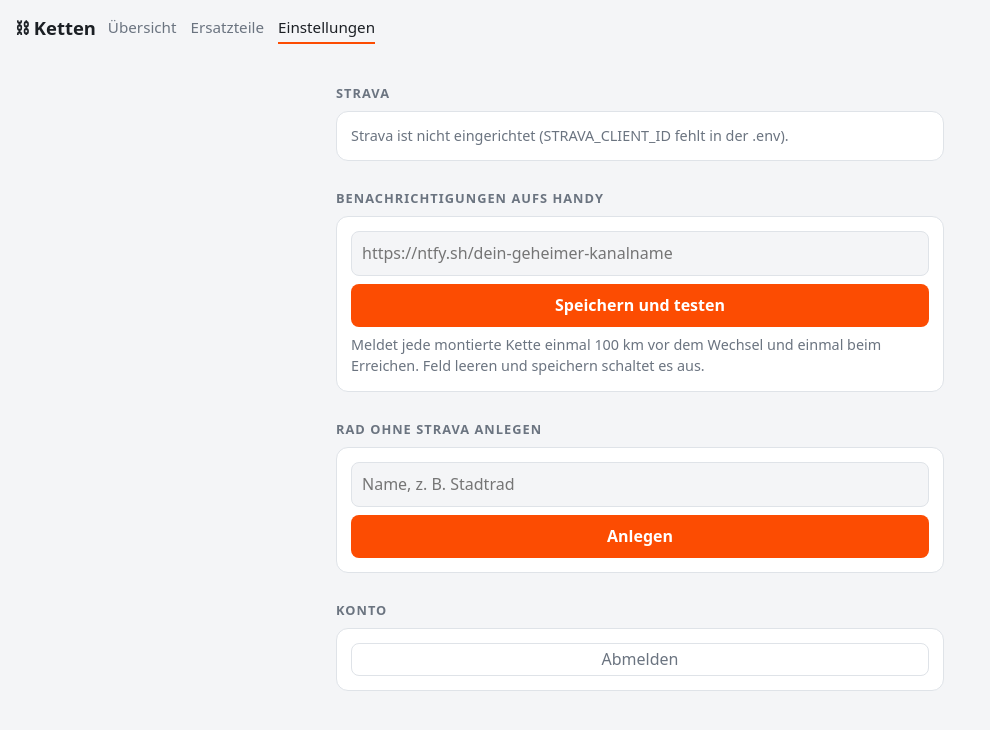
After one commit to Drakner-chio/kettenapp, a Flask app: page /settings in a window 1280 px wide. The commit adds this page. Shown: the top 730 px of the page, without its empty margins (0-990 px from the left). Run offline with Flask 3, Linux system fonts and the light colour scheme; the visitor is signed in with stand-in values (Sample User, id 1); data that the repository does not hold is empty; parts of the project's set-up code (start-up, migrations or seed data) failed here and were passed over.

Commit message:
Add files via upload

```diff
--- a/app.py
+++ b/app.py
@@ -449,7 +449,7 @@ def strava_callback():
         abort(400)
     if "code" not in request.args:
         flash("Strava-Anmeldung abgebrochen")
-        return redirect(url_for("index"))
+        return redirect(url_for("settings"))
     r = requests.post(STRAVA_TOKEN_URL, timeout=20, data={
         "client_id": STRAVA_ID, "client_secret": STRAVA_SECRET,
         "code": request.args["code"], "grant_type": "authorization_code"})
@@ -461,7 +461,7 @@ def strava_callback():
     db.session.commit()
     n = strava_sync(full=True)
     flash(f"Strava verbunden, {n} Fahrten importiert")
-    return redirect(url_for("index"))
+    return redirect(url_for("settings"))
 
 
 @app.post("/strava/sync")
@@ -472,7 +472,7 @@ def strava_sync_now():
     except Exception as e:
         db.session.rollback()
         flash(f"Strava-Abgleich fehlgeschlagen: {e}")
-    return redirect(url_for("index"))
+    return redirect(url_for("settings"))
 
 
 # ---------------------------------------------------------------- Seiten
@@ -621,6 +621,13 @@ def chain_edit(chain_id):
     return redirect(url_for("chain_detail", chain_id=chain.id))
 
 
+@app.get("/settings")
+def settings():
+    t = db.session.get(Token, 1)
+    last = datetime.fromtimestamp(t.last_sync).strftime("%d.%m.%Y %H:%M") if t and t.last_sync else ""
+    return render_template("settings.html", ntfy_url=get_setting("ntfy_url"), last_sync=last)
+
+
 @app.post("/settings/ntfy")
 def settings_ntfy():
     url = form_url("ntfy_url")
@@ -637,7 +644,7 @@ def settings_ntfy():
         except Exception as e:
             db.session.rollback()
             flash(f"Gespeichert, aber die Testnachricht ging nicht raus: {e}")
-    return redirect(url_for("index"))
+    return redirect(url_for("settings"))
 
 
 @app.get("/shop")
--- a/templates/base.html
+++ b/templates/base.html
@@ -67,8 +67,8 @@
   <nav>
     <a href="{{ url_for('index') }}" {% if request.endpoint == 'index' %}class="on"{% endif %}>Übersicht</a>
     <a href="{{ url_for('shop') }}" {% if request.endpoint == 'shop' %}class="on"{% endif %}>Ersatzteile</a>
+    <a href="{{ url_for('settings') }}" {% if request.endpoint == 'settings' %}class="on"{% endif %}>Einstellungen</a>
   </nav>
-  <form method="post" action="{{ url_for('logout') }}"><button class="plain">Abmelden</button></form>
   {% endif %}
 </header>
 <main>
--- /dev/null
+++ b/templates/settings.html
@@ -0,0 +1,39 @@
+{% extends "base.html" %}
+{% block body %}
+<h2>Strava</h2>
+<div class="card">
+  {% if not strava_configured %}
+    <p class="mut" style="margin:0">Strava ist nicht eingerichtet (STRAVA_CLIENT_ID fehlt in der .env).</p>
+  {% elif not strava_connected %}
+    <a class="btn" href="{{ url_for('strava_login') }}">Mit Strava verbinden</a>
+  {% else %}
+    <p class="mut" style="margin:0 0 10px">Verbunden. Abgleich automatisch jede Stunde{% if last_sync %}, zuletzt {{ last_sync }} Uhr (Serverzeit){% endif %}.</p>
+    <form method="post" action="{{ url_for('strava_sync_now') }}" class="stack" style="margin-top:0">
+      <button>Strava jetzt abgleichen</button>
+      <label class="mut"><input type="checkbox" name="full" value="1" style="width:auto"> alle Fahrten neu einlesen</label>
+    </form>
+  {% endif %}
+</div>
+
+<h2>Benachrichtigungen aufs Handy</h2>
+<div class="card">
+  <form method="post" action="{{ url_for('settings_ntfy') }}" class="stack" style="margin-top:0">
+    <input name="ntfy_url" type="url" value="{{ ntfy_url }}" placeholder="https://ntfy.sh/dein-geheimer-kanalname">
+    <button>Speichern und testen</button>
+    <span class="mut">{{ 'Aktiv. ' if ntfy_url }}Meldet jede montierte Kette einmal 100 km vor dem Wechsel und einmal beim Erreichen. Feld leeren und speichern schaltet es aus.</span>
+  </form>
+</div>
+
+<h2>Rad ohne Strava anlegen</h2>
+<div class="card">
+  <form method="post" action="{{ url_for('bike_add') }}" class="stack" style="margin-top:0">
+    <input name="name" placeholder="Name, z. B. Stadtrad" required>
+    <button>Anlegen</button>
+  </form>
+</div>
+
+<h2>Konto</h2>
+<div class="card">
+  <form method="post" action="{{ url_for('logout') }}"><button class="plain" style="width:100%">Abmelden</button></form>
+</div>
+{% endblock %}
```
Also changed, not shown: templates/index.html (+1 -29 lines).
